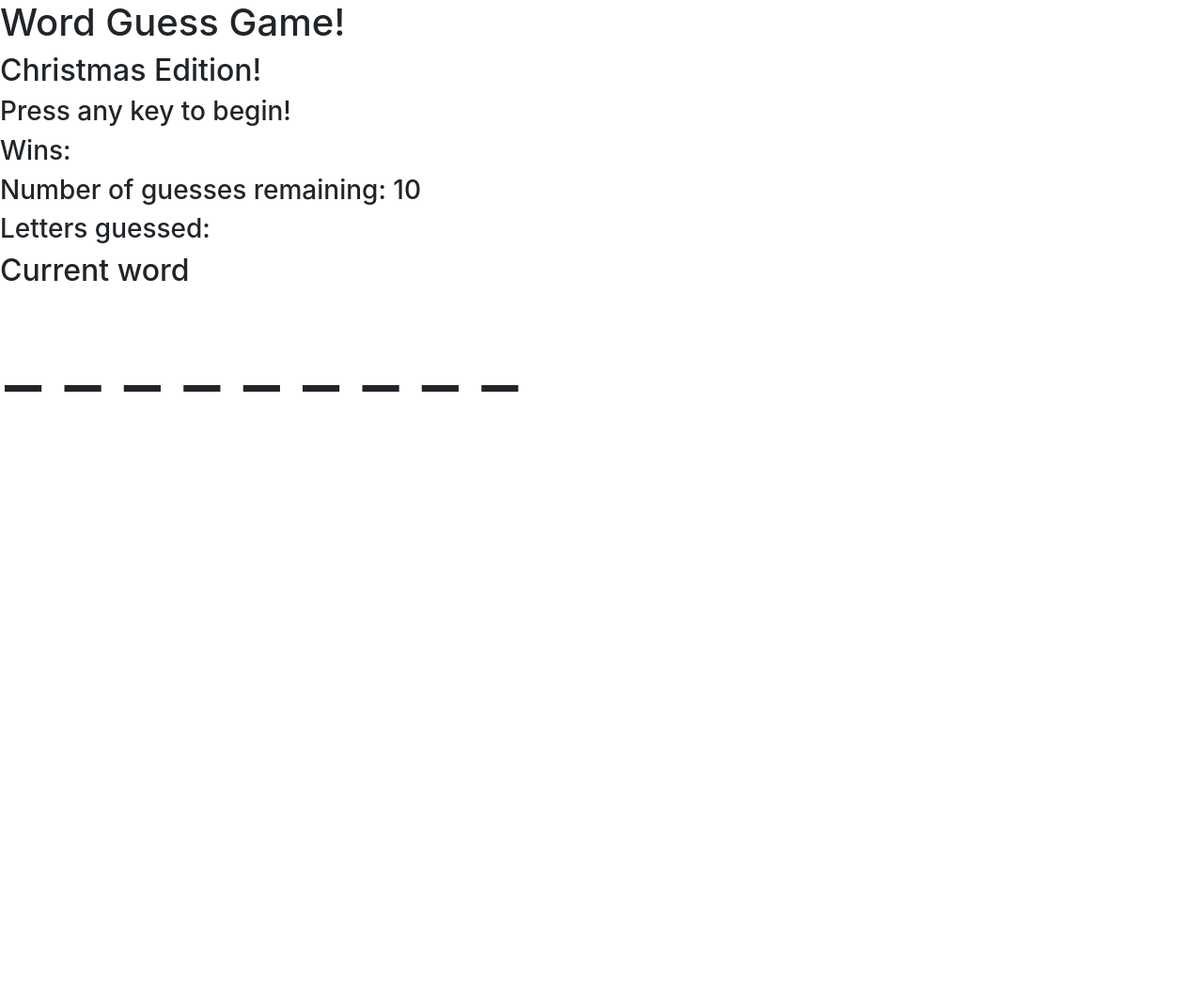
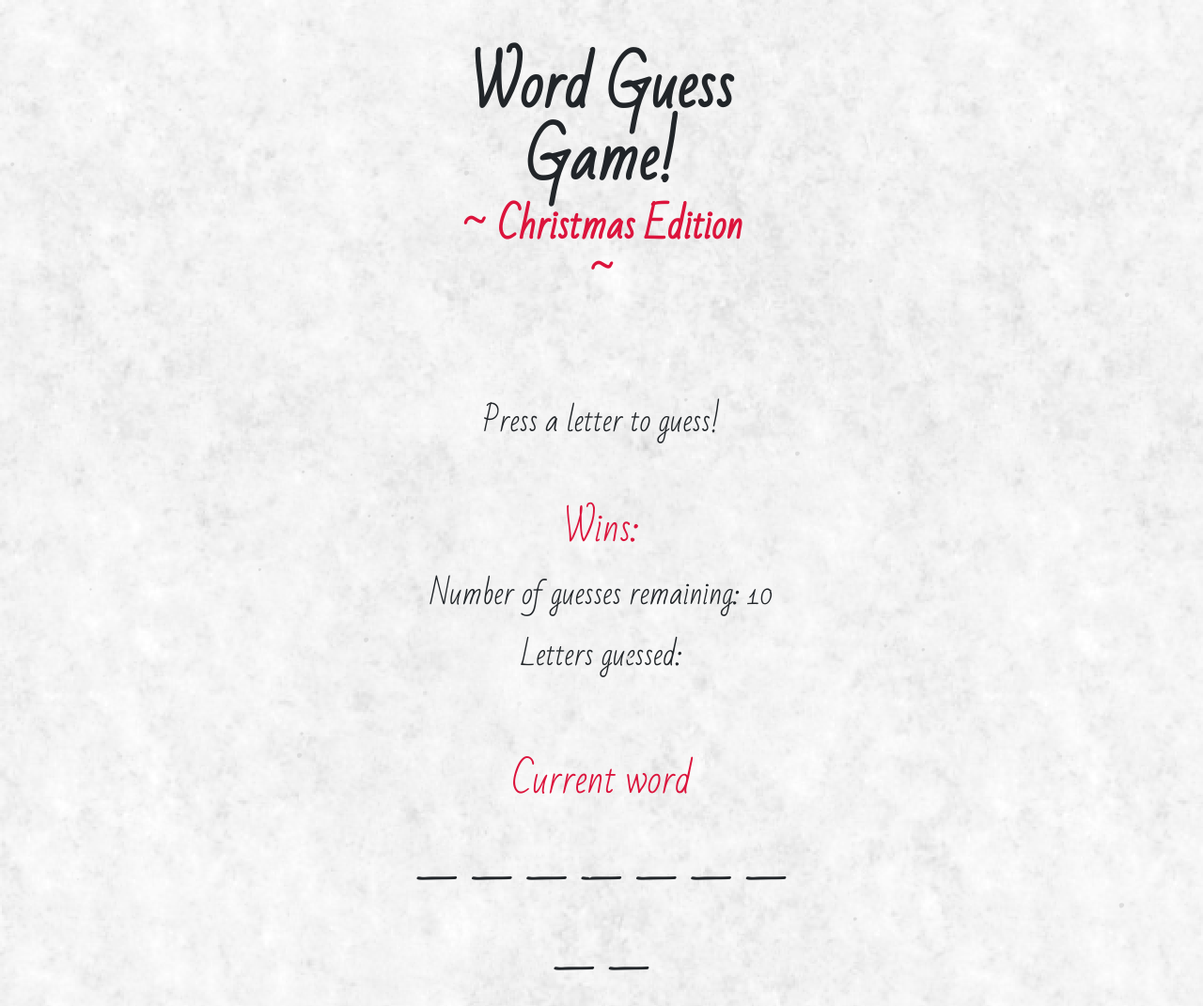
Before and after one commit to DavidWeid/Word-Guess-Game, a plain HTML site: page index.html in a window 1280 px wide. Shown: the whole page at 94% size. Before the commit the page ends 800 px from the top, so only its background shows below. Drawn offline with nearby package versions, Linux system fonts and the light colour scheme.

Commit message:
adding style to page

```diff
--- a/assets/css/style.css
+++ b/assets/css/style.css
@@ -1,19 +1,33 @@
-.invisible {
-
-    opacity: 0;
-
+html,
+body {
+    font-family: 'Bad Script', 'Marck Script', 'Tangerine', cursive, sans-serif;
+    font-size: 18px;
 }
 
-.visible {
+body {
+    background-image: url("../images/fresh-snow.png");
+}
 
-    opacity: 1;
+.redText {
+    color: crimson;
+}
 
+.largerFont {
+    font-size: 64px;
+}
+
+.mediumFont {
+    font-size: 40px;
+}
+
+#game {
+    height: 100%;
+}
+
+#letters-guessed {
+    height: 65px;
 }
 
 #current-word {
-
-    padding: 5px;
-    width: 900px;
-    font-size: 86px;
-
+    height: 128px;
 }
--- a/assets/javascript/game3.js
+++ b/assets/javascript/game3.js
@@ -77,7 +77,7 @@ function renderWord() {
 
 function updateLetters() {
 
-    document.querySelector("#letters-guessed").innerHTML = lettersGuessed;
+    document.querySelector("#letters-guessed").innerHTML = lettersGuessed.join(" ");
 
 }
 
@@ -101,6 +101,64 @@ function stopgame() {
 
     }
 
+}
+
+function changeBackground() {
+
+    if (wordsUsed === 1) {
+
+        document.body.style.backgroundImage = "url('assets/images/christmasTree.jpg')";
+        document.body.style.backgroundRepeat = "no-repeat";
+        document.body.style.backgroundPosition = "center";
+        document.body.style.color = "white";
+
+    } else if (wordsUsed === 2) {
+
+        document.body.style.backgroundImage = "url('assets/images/snowman.jpg')";
+        document.body.style.backgroundRepeat = "no-repeat";
+        document.body.style.backgroundPosition = "center";
+
+    } else if (wordsUsed === 3) {
+
+        document.body.style.backgroundImage = "url('assets/images/mistletoe.jpg')";
+        document.body.style.backgroundRepeat = "no-repeat";
+        document.body.style.backgroundPosition = "center";
+        document.body.style.color = "black";
+        document.getElementById("game-status").style.opacity = 0;
+
+    } else if (wordsUsed === 4) {
+
+        document.body.style.backgroundImage = "url('assets/images/eggnog.jpg')";
+        document.body.style.backgroundRepeat = "no-repeat";
+        document.body.style.backgroundPosition = "center";
+        document.getElementById("game-status").style.opacity = 1;
+        document.getElementsByClassName("redText").style.color = "black";
+
+    } else if (wordsused === 5) {
+
+
+
+    } else if (wordsused === 6) {
+
+
+
+    } else if (wordsused === 7) {
+
+
+
+    } else if (wordsused === 8) {
+
+
+
+    } else if (wordsused === 9) {
+
+
+
+    } else if (wordsused === 10) {
+
+
+
+    }
 }
 
 
@@ -131,6 +189,7 @@ document.onkeyup = function (event) {
                     wins++;
                     updateWins();
                     lettersCorrect = [];
+                    changeBackground();
 
                 }
 
@@ -140,7 +199,7 @@ document.onkeyup = function (event) {
 
             }
 
-console.log(currentWord); console.log(lettersCorrect);
+            console.log(currentWord); console.log(lettersCorrect);
 
 
 
--- /dev/null
+++ b/assets/javascript/snow.js
@@ -0,0 +1,99 @@
+/*!
+// Snow.js - v0.0.3
+// kurisubrooks.com
+*/
+
+// Amount of Snowflakes
+var snowMax = 55;
+
+// Snowflake Colours
+var snowColor = ["#DDD", "#EEE"];
+
+// Snow Entity
+var snowEntity = "&#x2022;";
+
+// Falling Velocity
+var snowSpeed = 0.75;
+
+// Minimum Flake Size
+var snowMinSize = 8;
+
+// Maximum Flake Size
+var snowMaxSize = 24;
+
+// Refresh Rate (in milliseconds)
+var snowRefresh = 50;
+
+// Additional Styles
+var snowStyles = "cursor: default; -webkit-user-select: none; -moz-user-select: none; -ms-user-select: none; -o-user-select: none; user-select: none;";
+
+/*
+// End of Configuration
+// ----------------------------------------
+// Do not modify the code below this line
+*/
+
+var snow = [],
+	pos = [],
+	coords = [],
+	lefr = [],
+	marginBottom,
+	marginRight;
+
+function randomise(range) {
+	rand = Math.floor(range * Math.random());
+	return rand;
+}
+
+function initSnow() {
+	var snowSize = snowMaxSize - snowMinSize;
+	marginBottom = document.body.scrollHeight - 5;
+	marginRight = document.body.clientWidth - 15;
+
+	for (i = 0; i <= snowMax; i++) {
+		coords[i] = 0;
+		lefr[i] = Math.random() * 15;
+		pos[i] = 0.03 + Math.random() / 10;
+		snow[i] = document.getElementById("flake" + i);
+		snow[i].style.fontFamily = "inherit";
+		snow[i].size = randomise(snowSize) + snowMinSize;
+		snow[i].style.fontSize = snow[i].size + "px";
+		snow[i].style.color = snowColor[randomise(snowColor.length)];
+		snow[i].style.zIndex = 1000;
+		snow[i].sink = snowSpeed * snow[i].size / 5;
+		snow[i].posX = randomise(marginRight - snow[i].size);
+		snow[i].posY = randomise(2 * marginBottom - marginBottom - 2 * snow[i].size);
+		snow[i].style.left = snow[i].posX + "px";
+		snow[i].style.top = snow[i].posY + "px";
+	}
+
+	moveSnow();
+}
+
+function resize() {
+	marginBottom = document.body.scrollHeight - 5;
+	marginRight = document.body.clientWidth - 15;
+}
+
+function moveSnow() {
+	for (i = 0; i <= snowMax; i++) {
+		coords[i] += pos[i];
+		snow[i].posY += snow[i].sink;
+		snow[i].style.left = snow[i].posX + lefr[i] * Math.sin(coords[i]) + "px";
+		snow[i].style.top = snow[i].posY + "px";
+
+		if (snow[i].posY >= marginBottom - 2 * snow[i].size || parseInt(snow[i].style.left) > (marginRight - 3 * lefr[i])) {
+			snow[i].posX = randomise(marginRight - snow[i].size);
+			snow[i].posY = 0;
+		}
+	}
+
+	setTimeout("moveSnow()", snowRefresh);
+}
+
+for (i = 0; i <= snowMax; i++) {
+	document.write("<span id='flake" + i + "' style='" + snowStyles + "position:absolute;top:-" + snowMaxSize + "'>" + snowEntity + "</span>");
+}
+
+window.addEventListener('resize', resize);
+window.addEventListener('load', initSnow);
--- a/index.html
+++ b/index.html
@@ -8,44 +8,72 @@
     <link rel="stylesheet" type="text/css" media="screen" href="assets/css/reset.css" />
     <link rel="stylesheet" href="https://stackpath.bootstrapcdn.com/bootstrap/4.1.3/css/bootstrap.min.css" integrity="sha384-MCw98/SFnGE8fJT3GXwEOngsV7Zt27NXFoaoApmYm81iuXoPkFOJwJ8ERdknLPMO"
         crossorigin="anonymous">
+    <link href="https://fonts.googleapis.com/css?family=Bad+Script|Marck+Script|Tangerine" rel="stylesheet">
     <link rel="stylesheet" type="text/css" media="screen" href="assets/css/style.css" />
 </head>
 
 <body>
 
-    <div id="header">
+    <div class="container-fluid text-center" id="game">
+        <div class="row">
 
-        <h1> Word Guess Game! </h1>
-        <h2> Christmas Edition! </h2>
+            <div class="col-4"></div>
 
-    </div>
+            <div class="col-4">
 
-    <div id="game">
+                <div class="row">
 
-        <div>
-            <h3 id="game-status"> Press any key to begin! </h3>
-            <h3> Wins: <span id="win-counter"> </span> </h3>
-        </div>
-
-        <div>
-            <h3> Number of guesses remaining: <span id="guesses-remaining"> 10 </span> </h3>
-            <h3> Letters guessed: <span id="letters-guessed"> </span> </h3>
-        </div>
-
-        <div>
-            <h2> Current word </h2>
-            <span id="current-word"> </span>
-            <!-- <div id="buttons"></div> -->
+                    <div class="col mx-auto p-5">
+                        <h1 class="font-weight-bold largerFont"> Word Guess Game! </h1>
+                        <h2 class="font-weight-bold mediumFont redText"> ~ Christmas Edition ~ </h2>
                     </div>
 
                 </div>
 
-    <div id="extra">
 
+                <div class="row">
 
+                    <div class="col mx-auto pt-5 p-2">
+                        <h3 id="game-status"> Press a letter to guess! </h3>
+                    </div>
 
                 </div>
 
+                <div class="row">
+
+                    <div class="col mx-auto pt-5 p-2">
+                        <h3 class="mediumFont redText"> Wins: <span id="win-counter"> </span> </h3>
+                    </div>
+
+                </div>
+
+                <div class="row pb-5">
+
+                    <div class="col p-2">
+                        <h3 class="pb-3"> Number of guesses remaining: <span id="guesses-remaining"> 10 </span> </h3>
+                        <h3 class="pb-3"> Letters guessed: </h3>
+                        <h3> <span id="letters-guessed"> </span> </h3>
+                    </div>
+
+                </div>
+
+                <div class="row">
+
+                    <div class="col p3">
+                        <h2 class="mediumFont redText"> Current word </h2>
+                        <span class="largerFont" id="current-word"> </span>
+                    </div>
+
+                </div>
+
+            </div>
+
+            <div class="col-4"></div>
+
+        </div>
+    </div>
+
+    <script src="assets/javascript/snow.js"></script>
     <script type="text/javascript" src="https://cdnjs.cloudflare.com/ajax/libs/jquery/3.2.1/jquery.min.js"></script>
     <script src="assets/javascript/game3.js"></script>
 
```
Also changed, not shown: assets/images/christmasTree.jpg (added), assets/images/fresh-snow.png (added), assets/images/mistletoe.jpg (added), assets/images/snowman.jpg (added), 1 other file. Lines whose indentation alone changed are shown as unchanged.
